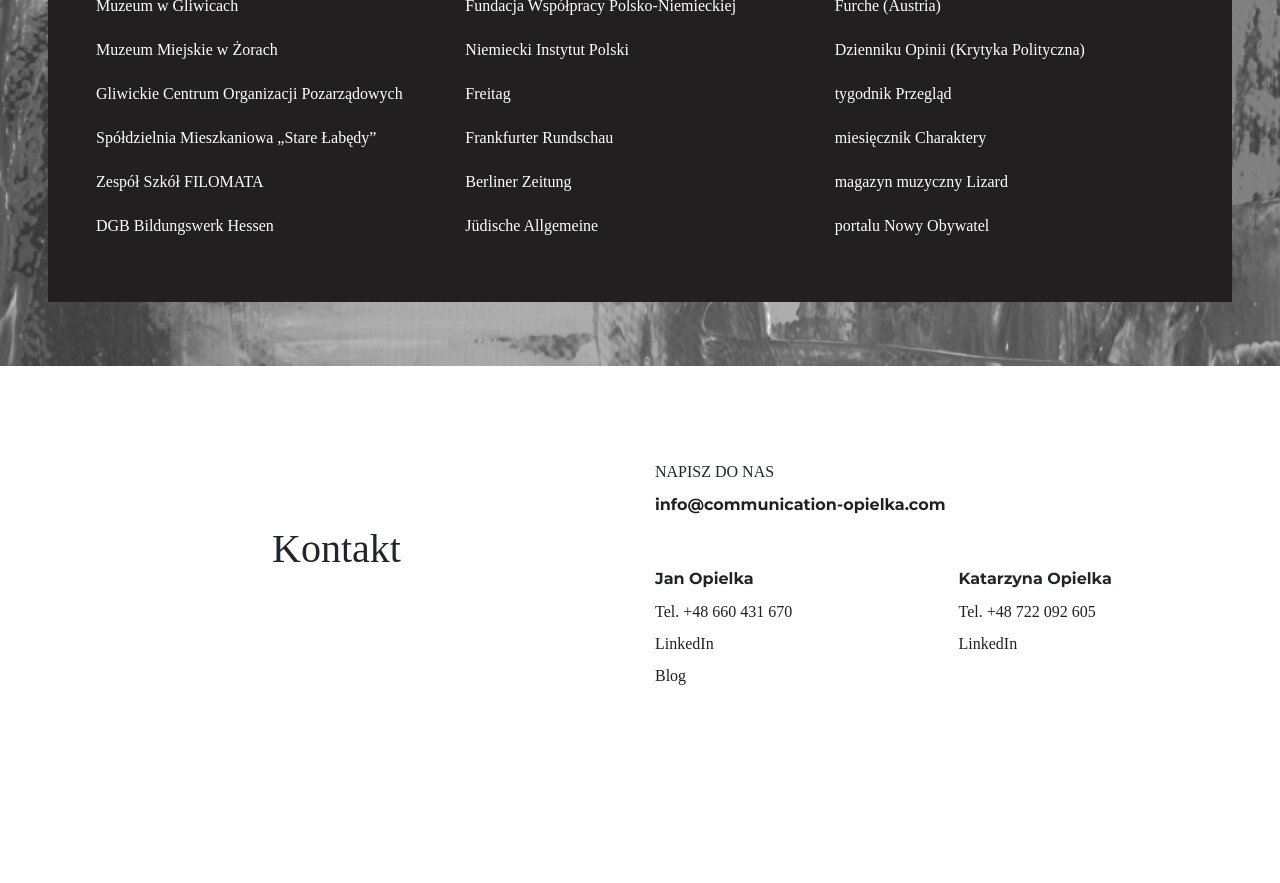
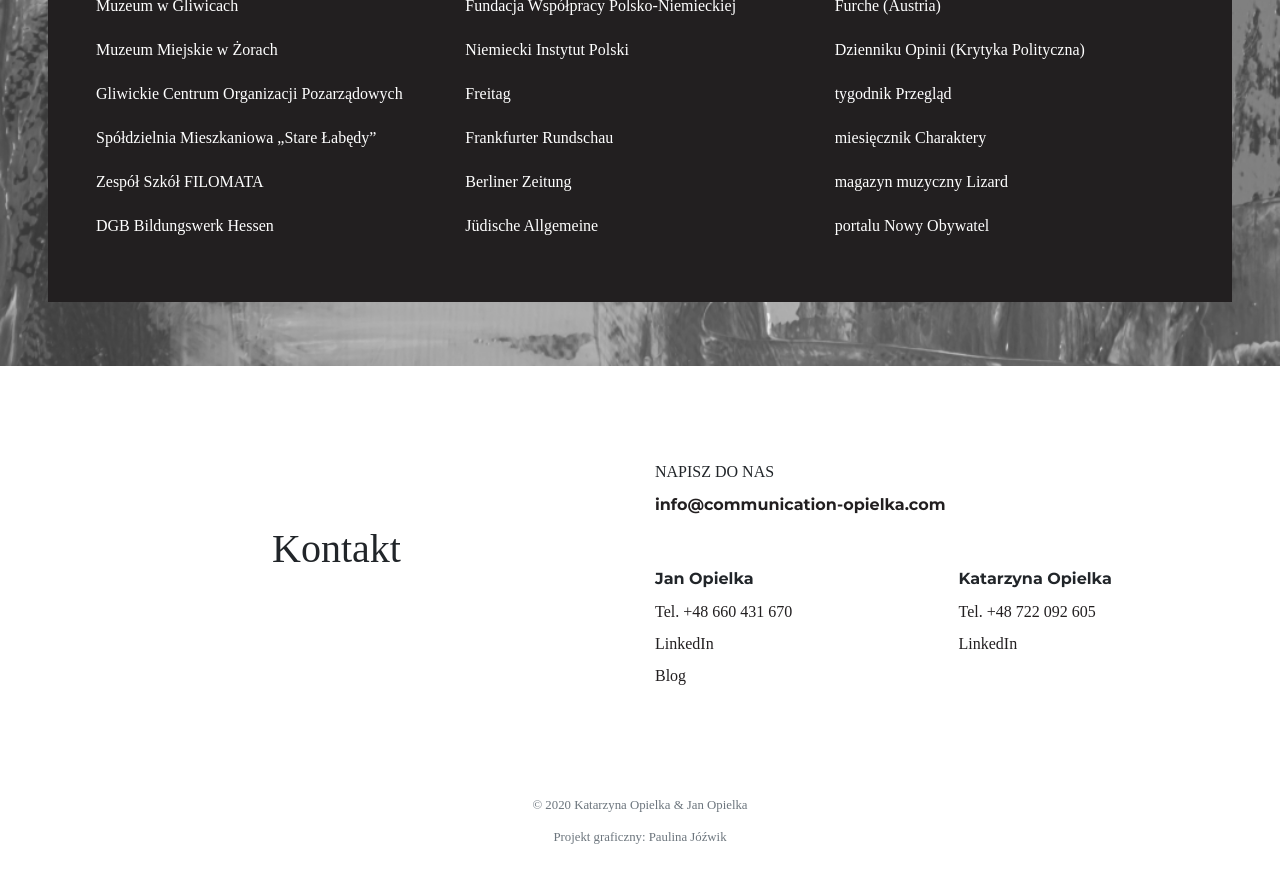
Before and after one commit to Zorro-kul/kulturopracownia.pl, a Jekyll site: the page built from index.html, in a window 1280 px wide and 900 px high, scrolled down 5016 px. Shown: the top 883 px of the window. Built offline with Jekyll 4.4.1, drawn with Linux system fonts in a browser that asks for light colours; some web fonts are replaced; before the commit the page ends 5756 px from its top, so only the background shows below that.

Commit message:
added footer

```diff
--- a/_layouts/default.html
+++ b/_layouts/default.html
@@ -54,5 +54,10 @@
     </header>
 
     {{ content }}
+
+    <footer class="container-fluid p-5 text-muted text-center">
+      <small>&copy; 2020 Katarzyna Opielka &amp; Jan Opielka</small><br>
+     <small>Projekt graficzny: Paulina Jóźwik</small>
+    </footer>
   </body>
 </html>
--- a/index.html
+++ b/index.html
@@ -178,7 +178,7 @@
   </div>
   <ul class="list-unstyled card-columns">
     <li class="card bg-transparent border-0">
-      <abbr data-toggle="tooltip" data-placement="right" title="współzałożenie fundacji oraz koordynacja projektów kulturalno-edukacyjnych: www.kontrasty.org.pl">
+      <abbr data-toggle="tooltip" data-placement="right" title="współzałożenie fundacji oraz koordynacja projektów kulturalno-edukacyjnych">
         Fundacja Różnorodności i Równości Kontrasty
       </abbr>
     </li>
@@ -238,33 +238,32 @@
       </abbr>
     </li>
     <li class="card bg-transparent border-0">
-      <abbr data-toggle="tooltip" data-placement="right" title="O Żydach w Polsce kiedyś i dziś, na łamach niemieckiego dziennika Frankfurter Rundschau (2019): https://www.fr.de/politik/polen-vergiftete-debatte-ueber-juedische-nichtjuedische-polen-12361705.html opis w j. polskim:
-https://www.dw.com/pl/frankfurter-rundschau-o-stosunkach-polsko-%C5%BCydowskich/a-49122836">
+      <abbr data-toggle="tooltip" data-placement="right" title="O Żydach w Polsce kiedyś i dziś, na łamach niemieckiego dziennika Frankfurter Rundschau (2019)">
         Cała prawda – ale która?
       </abbr>
     </li>
     <li class="card bg-transparent border-0">
-      <abbr data-toggle="tooltip" data-placement="right" title="O tym, że niezależnie od poglądów politycznych potrzebujemy bohaterstwa (2018). https://nowyobywatel.pl/2018/03/21/heroiczny-nacjonalizm-bohaterska-solidarnosc/">
+      <abbr data-toggle="tooltip" data-placement="right" title="O tym, że niezależnie od poglądów politycznych potrzebujemy bohaterstwa (2018)">
         Heroiczny nacjonalizm, bohaterska solidarność
       </abbr>
     </li>
     <li class="card bg-transparent border-0">
-      <abbr data-toggle="tooltip" data-placement="right" title="na łamach tygodnika Przegląd (2020): https://www.tygodnikprzeglad.pl/podroz-pociagiem-stanie-pandemii/">
+      <abbr data-toggle="tooltip" data-placement="right" title="na łamach tygodnika Przegląd (2020)">
         Podróż pociągiem w stanie pandemii
       </abbr>
     </li>
     <li class="card bg-transparent border-0">
-      <abbr data-toggle="tooltip" data-placement="right" title="na łamach niemieckiego miesięcznika politycznego Blätter für deutsche und internationale Politik. https://www.blaetter.de/ausgabe/2019/oktober/autoritaer-versus-liberal-polen-am-scheideweg">
+      <abbr data-toggle="tooltip" data-placement="right" title="na łamach niemieckiego miesięcznika politycznego Blätter für deutsche und internationale Politik">
         Polska na rozdrożu, analiza przedwyborcza (październik 2019)
       </abbr>
     </li>
     <li class="card bg-transparent border-0">
-      <abbr data-toggle="tooltip" data-placement="right" title="Dziennik Opinii (styczeń 2020): https://krytykapolityczna.pl/swiat/ue/turyngia-cdu-afd-akk-merkel/">
+      <abbr data-toggle="tooltip" data-placement="right" title="Dziennik Opinii (styczeń 2020)">
         Niemiecki Flirt ze skrajną prawicą
       </abbr>
     </li>
     <li class="card bg-transparent border-0">
-      <abbr data-toggle="tooltip" data-placement="right" title="O Bobie Dylanie i jego nowej muzyce, magazyn Lizard (2020), i tutaj: http://poezofia8.blogspot.com/p/blog-page_20.html">
+      <abbr data-toggle="tooltip" data-placement="right" title="O Bobie Dylanie i jego nowej muzyce, magazyn Lizard (2020)">
         Testament. Upomnienie. Opary mgły.
       </abbr>
     </li>
@@ -274,7 +273,7 @@
       </abbr>
     </li>
     <li class="card bg-transparent border-0">
-      <abbr data-toggle="tooltip" data-placement="right" title="poradnika na temat migrantów prowadzących własną działalność gospodarczą / zleceniodawca: federalny instytut szkolenia zawodowego (BIBB) w Bonn: „Gesichter und Geschichten. Migrantinnen und Migranten gründen Unternehmen und bilden aus“, (2010) http://www.bmbf.de/pub/gesichter_und_geschichten.pdf">
+      <abbr data-toggle="tooltip" data-placement="right" title="poradnika na temat migrantów prowadzących własną działalność gospodarczą / zleceniodawca: federalny instytut szkolenia zawodowego (BIBB) w Bonn: „Gesichter und Geschichten. Migrantinnen und Migranten gründen Unternehmen und bilden aus“, (2010)">
         Autor książki popularnonaukowej
       </abbr>
     </li>
```
